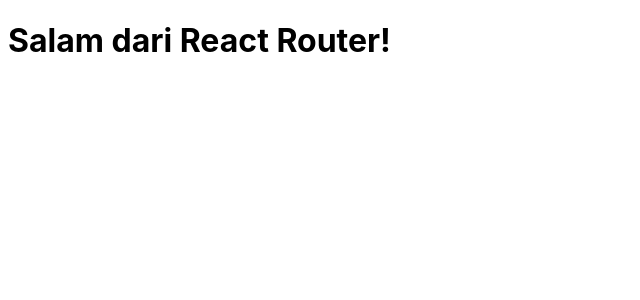
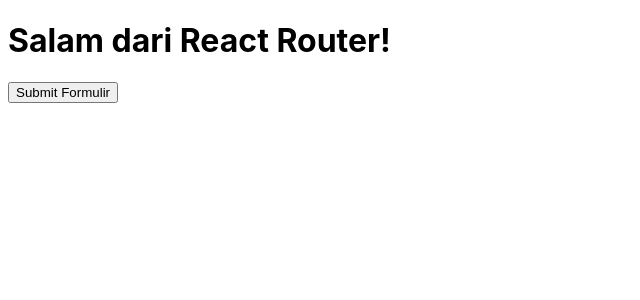
Before and after one commit to abuabdirohman4/react-digitalent, a React (Create React App) app in the folder 09-react-router/: page /formulir in a window 1280 px wide. Shown: the top 300 px of the page, without its empty margins (0-640 px from the left). Built offline with nearby package versions, Linux system fonts and the light colour scheme.

Commit message:
Day 9 - React Nagivation - 03. useNavigate

```diff
--- a/09-react-router/src/App.js
+++ b/09-react-router/src/App.js
@@ -6,6 +6,7 @@
 //    (ketika pathnya ke mana, akan memanggil component apa)
 // Link = anggap seperti anchor (<a></a>), namun untuk Router
 import { Routes, Route, Link } from "react-router-dom";
+import CustomForm from "./components/CustomForm";
 
 export default function App() {
   return (
@@ -17,6 +18,8 @@
         <Route path="/" element={<Home />} />
         {/* Di sini kita mendefinisikan path /about akan memanggil Component About */}
         <Route path="about" element={<About />} />
+        {/* Misalnya di sini kita menggunakan satu route lagi */}
+        <Route path="formulir" element={<CustomForm />} />
       </Routes>
     </div>
   );
@@ -34,6 +37,10 @@
       <nav>
         {/* Ini adalah anchor nya untuk Route */}
         <Link to="/about">About</Link>
+        {/* Kita tambahkan untuk ke Form */}
+        <Link style={{ marginLeft: 10 }} to="/formulir">
+          Form
+        </Link>
       </nav>
     </>
   );
@@ -51,6 +58,9 @@
       <nav>
         {/* Ini adalah anchor nya untuk Route */}
         <Link to="/">Home</Link>
+        <Link style={{ marginLeft: 10 }} to="/formulir">
+          Form
+        </Link>
       </nav>
     </>
   );
--- /dev/null
+++ b/09-react-router/src/components/CustomForm.jsx
@@ -0,0 +1,25 @@
+import React from "react";
+// di sini kita menggunakan useNavigate
+import { useNavigate } from "react-router-dom";
+
+function CustomForm() {
+  // declare hooks di sini
+  let navigate = useNavigate();
+
+  function onFormSubmitHandler() {
+    // di sini kita hanya menggunakan navigate untuk berpindah ke halaman "/", anggap seperti Link yang mengarah ke "/"
+    navigate("/");
+  }
+
+  return (
+    <>
+      <main>
+        <form onSubmit={onFormSubmitHandler}>
+          <button type="submit">Submit Formulir</button>
+        </form>
+      </main>
+    </>
+  );
+}
+
+export default CustomForm;
--- a/09-react-router/src/index.js
+++ b/09-react-router/src/index.js
@@ -1,4 +1,4 @@
-import React, { StrictMode } from "react";
+import React from "react";
 import ReactDOM from "react-dom/client";
 // Import BrowserRouter untuk bisa menggunakan router
 import { BrowserRouter } from "react-router-dom";
@@ -7,10 +7,10 @@
 const root = ReactDOM.createRoot(document.getElementById("root"));
 
 root.render(
-  <StrictMode>
+  <React.StrictMode>
     {/* Gunakan BrowserRouter di sini */}
     <BrowserRouter>
       <App />
     </BrowserRouter>
-  </StrictMode>
+  </React.StrictMode>
 );
```
